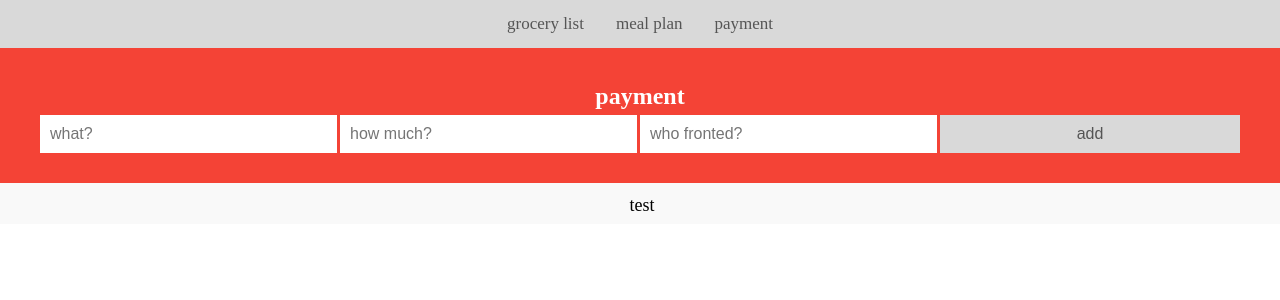
After one commit to akadagala/grocery-app, a Node server app: page /payment in a window 1280 px wide. The commit adds this page. Shown: the top 300 px of the page. Run offline with Node 20, Linux system fonts and the light colour scheme.

Commit message:
unfinished payment page addition

```diff
--- a/index.js
+++ b/index.js
@@ -32,6 +32,7 @@ app.get('/', (req, res) => {
     //res.sendFile('index.js', {root: __dirname});     // keeping this for any possible future reference
 });
 
+// Route handler for GET requests to the mealplan page ("/mealplan")
 app.get('/mealplan', (req, res) => {
     var mealsList = {};
     connection.execute('SELECT * FROM meal_plan', function (error, results, fields) {
@@ -41,8 +42,10 @@ app.get('/mealplan', (req, res) => {
         });
         res.render("mealplan", {mealsList: mealsList});
     });
-    //res.sendFile('index.html', {root: __dirname});   // keeping this for any possible future reference
-    //res.sendFile('index.js', {root: __dirname});     // keeping this for any possible future reference
+});
+
+app.get('/payment', (req, res) => {
+    res.render("payment");
 });
 
 // Route handler for POST requests to "/addItem"
@@ -80,5 +83,5 @@ app.listen(port, () => {
 // Configure our app to use ejs views
 app.set('view engine', 'ejs');
 
-// Configure out app to use any additional files in the working directory (ex: css sheets, etc)
+// Configure our app to use any additional files in the working directory (ex: css sheets, etc)
 app.use(express.static(__dirname));
--- a/style.css
+++ b/style.css
@@ -32,6 +32,9 @@ body {
   .topnav a.active {
     background-color:#f44336;
     color: white;
+  }
+
+  form {
   }
 
   /* Remove margins and padding from the list */
@@ -127,6 +130,11 @@ body {
     font-size: 16px;
   }
 
+  .paymentInput {
+    width: 24.75%;
+    margin-right: .25%;
+  }
+
   /* Style the "Add" button */
   .addBtn {
     padding: 10px;
--- a/views/header.ejs
+++ b/views/header.ejs
@@ -1,6 +1,7 @@
 <div class="topnav">
     <a id="groc" href="http://localhost:5000/">grocery list</a>
     <a id="meal" href="http://localhost:5000/mealplan">meal plan</a>
+    <a id="payment" href="http://localhost:5000/payment">payment</a>
   </div>
 
   <script>
--- /dev/null
+++ b/views/payment.ejs
@@ -0,0 +1,25 @@
+<!DOCTYPE html>
+<html lang="en">
+    <head>
+        <meta charset="UTF-8">
+        <meta name="viewport" content="width=device-width, initial-scale=1.0">
+        <link rel="stylesheet" href="style.css">
+        <title>Payment</title>
+    </head>
+    <body>
+        <%- include('header'); %>
+        <div id="myDIV" class="header">
+            <h2 style="margin:5px">payment</h2>
+            <form method="POST" action="/addPayment">
+                <input class="paymentInput" type="text" id="item" name="item" placeholder="what?">
+                <input class="paymentInput" type="text" id="value" name="value" placeholder="how much?">
+                <input class="paymentInput" type="text" id="who" name="who" placeholder="who fronted?">
+                <input type="submit" value="add" class="addBtn">
+            </form>
+        </div>
+
+        <ul id="list">
+            <li style="text-align: center; padding: 12px 8px 8px 12px;">test</li>
+        </ul>
+    </body>
+</html>
```
